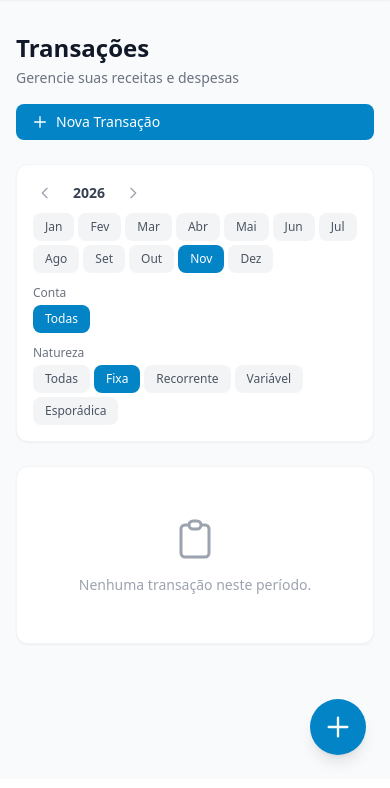
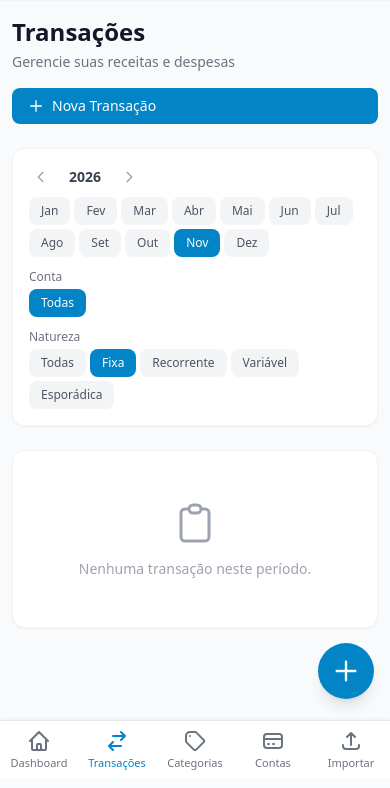
Before and after one commit to willrockoliv/willu, a FastAPI app: page /transacoes/?mes=11&ano=2026&natureza=Fixa in a window 390 px wide. Shown: the part 65-853 px from the top of the page. Before the commit the page ends 831 px from the top, so only its background shows below. Run offline with FastAPI, Linux system fonts and the light colour scheme; data that the repository does not hold is empty; some libraries are stand-ins or nearby versions.

Commit message:
feat: deixa o frontend responsivo para mobile e corrige os testes
Frontend:
- Barra de navegação fixa no rodapé no mobile, com ícones
- Modal de transação abre como painel inferior no mobile
- Botão de nova transação reposicionado acima da barra
- Inputs com fonte de 16px no mobile para evitar zoom do iOS
- Dashboard: filtros em grade, gráfico com menos ticks e valores abreviados (R$ 1,5k)
- Calendário: células menores e saldo diário oculto no mobile
- Tabelas de transações e projeção ocultam colunas secundárias e usam datas curtas
- Formulários de categorias, contas e importação ocupam a largura toda no mobile

Correções:
- config: ignora variáveis extras do .env (DB_USER, DB_PASSWORD etc.)
- testes: fecha o engine aiosqlite no fim da sessão para o pytest não travar ao encerrar

```diff
--- a/app/config.py
+++ b/app/config.py
@@ -1,5 +1,4 @@
-from pydantic_settings import BaseSettings
-from pydantic import ConfigDict
+from pydantic_settings import BaseSettings, SettingsConfigDict
 from functools import lru_cache
 
 
@@ -9,7 +8,8 @@ class Settings(BaseSettings):
     APP_TITLE: str = "Willu - Finanças Pessoais"
     DEBUG: bool = True
 
-    model_config = ConfigDict(env_file=".env")
+    # .env também contém variáveis do docker-compose (DB_USER etc.)
+    model_config = SettingsConfigDict(env_file=".env", extra="ignore")
 
 
 @lru_cache()
--- a/app/templates/base.html
+++ b/app/templates/base.html
@@ -29,6 +29,10 @@
         }
         .dark select option { background-color: rgb(55 65 81); color: rgb(243 244 246); }
         .dark input::placeholder { color: rgb(156 163 175); }
+        /* Evita zoom automático do iOS ao focar inputs com fonte < 16px */
+        @media (max-width: 639px) {
+            input:not([type="hidden"]):not([type="radio"]):not([type="checkbox"]), select, textarea { font-size: 16px !important; }
+        }
     </style>
     <script>
         tailwind.config = {
@@ -45,6 +49,14 @@
     </script>
 </head>
 <body class="h-full bg-gray-50 dark:bg-gray-900 transition-colors" hx-boost="true">
+    {% set root = request.scope.root_path %}
+    {% set nav_items = [
+        (root ~ '/', 'Dashboard', request.url.path.rstrip('/') == root, 'M3 12l2-2m0 0l7-7 7 7M5 10v10a1 1 0 001 1h3m10-11l2 2m-2-2v10a1 1 0 01-1 1h-3m-6 0a1 1 0 001-1v-4a1 1 0 011-1h2a1 1 0 011 1v4a1 1 0 001 1m-6 0h6'),
+        (root ~ '/transacoes/', 'Transações', '/transacoes' in request.url.path, 'M8 7h12m0 0l-4-4m4 4l-4 4m0 6H4m0 0l4 4m-4-4l4-4'),
+        (root ~ '/categorias/', 'Categorias', '/categorias' in request.url.path, 'M7 7h.01M7 3h5c.512 0 1.024.195 1.414.586l7 7a2 2 0 010 2.828l-7 7a2 2 0 01-2.828 0l-7-7A1.994 1.994 0 013 12V7a4 4 0 014-4z'),
+        (root ~ '/contas/', 'Contas', '/contas' in request.url.path, 'M3 10h18M7 15h1m4 0h1m-7 4h12a3 3 0 003-3V8a3 3 0 00-3-3H6a3 3 0 00-3 3v8a3 3 0 003 3z'),
+        (root ~ '/importacao/', 'Importar', '/importacao' in request.url.path, 'M4 16v1a3 3 0 003 3h10a3 3 0 003-3v-1m-4-8l-4-4m0 0L8 8m4-4v12'),
+    ] %}
     <div class="min-h-full">
         <!-- Navbar -->
         <nav class="bg-white dark:bg-gray-800 border-b border-gray-200 dark:border-gray-700 shadow-sm">
@@ -60,21 +72,11 @@
                             <span class="text-xl font-bold text-gray-900 dark:text-white">Willu</span>
                         </a>
                         <div class="hidden sm:ml-8 sm:flex sm:space-x-1">
-                            <a href="{{ request.scope.root_path }}/" class="px-3 py-2 rounded-md text-sm font-medium {% if request.url.path.rstrip('/') == request.scope.root_path %}bg-primary-50 text-primary-700 dark:bg-primary-900/40 dark:text-primary-300{% else %}text-gray-600 dark:text-gray-300 hover:text-gray-900 dark:hover:text-white hover:bg-gray-50 dark:hover:bg-gray-700{% endif %}">
-                                Dashboard
+                            {% for href, label, ativo, _icon in nav_items %}
+                            <a href="{{ href }}" class="px-3 py-2 rounded-md text-sm font-medium {% if ativo %}bg-primary-50 text-primary-700 dark:bg-primary-900/40 dark:text-primary-300{% else %}text-gray-600 dark:text-gray-300 hover:text-gray-900 dark:hover:text-white hover:bg-gray-50 dark:hover:bg-gray-700{% endif %}">
+                                {{ label }}
                             </a>
-                            <a href="{{ request.scope.root_path }}/transacoes/" class="px-3 py-2 rounded-md text-sm font-medium {% if '/transacoes' in request.url.path %}bg-primary-50 text-primary-700 dark:bg-primary-900/40 dark:text-primary-300{% else %}text-gray-600 dark:text-gray-300 hover:text-gray-900 dark:hover:text-white hover:bg-gray-50 dark:hover:bg-gray-700{% endif %}">
-                                Transações
-                            </a>
-                            <a href="{{ request.scope.root_path }}/categorias/" class="px-3 py-2 rounded-md text-sm font-medium {% if '/categorias' in request.url.path %}bg-primary-50 text-primary-700 dark:bg-primary-900/40 dark:text-primary-300{% else %}text-gray-600 dark:text-gray-300 hover:text-gray-900 dark:hover:text-white hover:bg-gray-50 dark:hover:bg-gray-700{% endif %}">
-                                Categorias
-                            </a>
-                            <a href="{{ request.scope.root_path }}/contas/" class="px-3 py-2 rounded-md text-sm font-medium {% if '/contas' in request.url.path %}bg-primary-50 text-primary-700 dark:bg-primary-900/40 dark:text-primary-300{% else %}text-gray-600 dark:text-gray-300 hover:text-gray-900 dark:hover:text-white hover:bg-gray-50 dark:hover:bg-gray-700{% endif %}">
-                                Contas
-                            </a>
-                            <a href="{{ request.scope.root_path }}/importacao/" class="px-3 py-2 rounded-md text-sm font-medium {% if '/importacao' in request.url.path %}bg-primary-50 text-primary-700 dark:bg-primary-900/40 dark:text-primary-300{% else %}text-gray-600 dark:text-gray-300 hover:text-gray-900 dark:hover:text-white hover:bg-gray-50 dark:hover:bg-gray-700{% endif %}">
-                                Importar
-                            </a>
+                            {% endfor %}
                         </div>
                     </div>
                     <!-- Dark mode toggle -->
@@ -94,8 +96,22 @@
             </div>
         </nav>
 
+        <!-- Navegação inferior (mobile) -->
+        <nav class="sm:hidden fixed bottom-0 inset-x-0 z-40 bg-white dark:bg-gray-800 border-t border-gray-200 dark:border-gray-700 shadow-[0_-1px_3px_rgba(0,0,0,0.05)]" style="padding-bottom: env(safe-area-inset-bottom);">
+            <div class="grid grid-cols-5">
+                {% for href, label, ativo, icon in nav_items %}
+                <a href="{{ href }}" class="flex flex-col items-center justify-center gap-0.5 py-2 text-[11px] font-medium {% if ativo %}text-primary-600 dark:text-primary-400{% else %}text-gray-500 dark:text-gray-400{% endif %}">
+                    <svg class="w-6 h-6" fill="none" stroke="currentColor" viewBox="0 0 24 24">
+                        <path stroke-linecap="round" stroke-linejoin="round" stroke-width="2" d="{{ icon }}"/>
+                    </svg>
+                    {{ label }}
+                </a>
+                {% endfor %}
+            </div>
+        </nav>
+
         <!-- Main content -->
-        <main class="max-w-7xl mx-auto px-4 sm:px-6 lg:px-8 py-8">
+        <main class="max-w-7xl mx-auto px-3 sm:px-6 lg:px-8 pt-4 pb-40 sm:py-8">
             {% block content %}{% endblock %}
         </main>
     </div>
@@ -105,7 +121,7 @@
         onclick="document.getElementById('modal-transacao').classList.remove('hidden')"
         hx-get="{{ request.scope.root_path }}/transacoes/form"
         hx-target="#modal-transacao-body"
-        class="fixed bottom-6 right-6 w-14 h-14 bg-primary-600 hover:bg-primary-700 text-white rounded-full shadow-lg flex items-center justify-center transition-all hover:scale-110 z-50"
+        class="fixed bottom-20 right-4 sm:bottom-6 sm:right-6 w-14 h-14 bg-primary-600 hover:bg-primary-700 text-white rounded-full shadow-lg flex items-center justify-center transition-all hover:scale-110 z-50"
         title="Nova Transação"
     >
         <svg class="w-7 h-7" fill="none" stroke="currentColor" viewBox="0 0 24 24">
@@ -115,9 +131,9 @@
 
     <!-- Modal de Transação -->
     <div id="modal-transacao" class="hidden fixed inset-0 z-50 overflow-y-auto">
-        <div class="flex items-center justify-center min-h-screen px-4">
+        <div class="flex items-end sm:items-center justify-center min-h-screen sm:px-4">
             <div class="fixed inset-0 bg-black bg-opacity-40 transition-opacity" onclick="document.getElementById('modal-transacao').classList.add('hidden')"></div>
-            <div class="relative bg-white dark:bg-gray-800 rounded-xl shadow-2xl max-w-lg w-full p-6 z-10">
+            <div class="relative bg-white dark:bg-gray-800 rounded-t-2xl sm:rounded-xl shadow-2xl max-w-lg w-full p-4 sm:p-6 z-10">
                 <div class="flex justify-between items-center mb-4">
                     <h3 class="text-lg font-semibold text-gray-900 dark:text-white">Nova Transação</h3>
                     <button onclick="document.getElementById('modal-transacao').classList.add('hidden')" class="text-gray-400 hover:text-gray-600 dark:hover:text-gray-300">
--- a/app/templates/contas.html
+++ b/app/templates/contas.html
@@ -12,17 +12,17 @@
     <div class="bg-white dark:bg-gray-800 rounded-xl shadow-sm border border-gray-100 dark:border-gray-700 p-5">
         <h2 class="text-sm font-semibold text-gray-700 dark:text-gray-200 mb-3">Nova Conta</h2>
         <form hx-post="{{ request.scope.root_path }}/contas/" hx-target="#contas-lista" hx-swap="innerHTML" class="flex flex-wrap items-end gap-3">
-            <div class="flex-1 min-w-[200px]">
+            <div class="w-full sm:flex-1 sm:min-w-[200px]">
                 <label class="block text-xs font-medium text-gray-500 dark:text-gray-400 mb-1">Nome</label>
                 <input type="text" name="nome" required placeholder="Ex: NuConta, Itaú, Carteira..."
                     class="w-full rounded-lg border-gray-300 shadow-sm focus:ring-primary-500 focus:border-primary-500 text-sm">
             </div>
-            <div class="w-40">
+            <div class="w-full sm:w-40">
                 <label class="block text-xs font-medium text-gray-500 dark:text-gray-400 mb-1">Saldo Inicial (R$)</label>
                 <input type="number" name="saldo_inicial" step="0.01" value="0" placeholder="0,00"
                     class="w-full rounded-lg border-gray-300 shadow-sm focus:ring-primary-500 focus:border-primary-500 text-sm">
             </div>
-            <button type="submit" class="px-4 py-2 bg-primary-600 hover:bg-primary-700 text-white text-sm font-medium rounded-lg transition-colors">
+            <button type="submit" class="w-full sm:w-auto px-4 py-2 bg-primary-600 hover:bg-primary-700 text-white text-sm font-medium rounded-lg transition-colors">
                 Adicionar
             </button>
         </form>
--- a/app/templates/partials/transacoes_lista.html
+++ b/app/templates/partials/transacoes_lista.html
@@ -4,27 +4,32 @@
     <table class="w-full text-sm">
         <thead>
             <tr class="border-b border-gray-200 dark:border-gray-700">
-                <th class="text-left py-3 px-4 font-medium text-gray-500 dark:text-gray-400">Data</th>
-                <th class="text-left py-3 px-4 font-medium text-gray-500 dark:text-gray-400">Descrição</th>
-                <th class="text-left py-3 px-4 font-medium text-gray-500 dark:text-gray-400">Categoria</th>
-                <th class="text-right py-3 px-4 font-medium text-gray-500 dark:text-gray-400">Valor</th>
-                <th class="text-center py-3 px-4 font-medium text-gray-500 dark:text-gray-400">Status</th>
-                <th class="text-center py-3 px-4 font-medium text-gray-500 dark:text-gray-400">Ações</th>
+                <th class="text-left py-3 px-2 sm:px-4 font-medium text-gray-500 dark:text-gray-400">Data</th>
+                <th class="text-left py-3 px-2 sm:px-4 font-medium text-gray-500 dark:text-gray-400">Descrição</th>
+                <th class="hidden md:table-cell text-left py-3 px-4 font-medium text-gray-500 dark:text-gray-400">Categoria</th>
+                <th class="text-right py-3 px-2 sm:px-4 font-medium text-gray-500 dark:text-gray-400">Valor</th>
+                <th class="hidden md:table-cell text-center py-3 px-4 font-medium text-gray-500 dark:text-gray-400">Status</th>
+                <th class="text-center py-3 px-2 sm:px-4 font-medium text-gray-500 dark:text-gray-400"><span class="sr-only sm:not-sr-only">Ações</span></th>
             </tr>
         </thead>
         <tbody>
             {% for t in transacoes %}
             <tr class="border-b border-gray-100 dark:border-gray-700 hover:bg-gray-50 dark:hover:bg-gray-700/50 transition-colors">
-                <td class="py-3 px-4 text-gray-600 dark:text-gray-300">
-                    {{ t.data_vencimento.strftime('%d/%m/%Y') }}
+                <td class="py-3 px-2 sm:px-4 text-gray-600 dark:text-gray-300 whitespace-nowrap">
+                    <span class="sm:hidden">{{ t.data_vencimento.strftime('%d/%m') }}</span>
+                    <span class="hidden sm:inline">{{ t.data_vencimento.strftime('%d/%m/%Y') }}</span>
                 </td>
-                <td class="py-3 px-4">
+                <td class="py-3 px-2 sm:px-4">
                     <span class="font-medium text-gray-800 dark:text-gray-100">{{ t.descricao }}</span>
                     {% if t.descricao_banco %}
-                    <br><span class="text-xs text-gray-400 dark:text-gray-500">{{ t.descricao_banco }}</span>
+                    <br><span class="text-xs text-gray-400 dark:text-gray-500 break-all">{{ t.descricao_banco }}</span>
                     {% endif %}
+                    <div class="md:hidden mt-1 flex flex-wrap items-center gap-1 text-xs">
+                        {% if t.categoria %}<span class="text-gray-500 dark:text-gray-400">{{ t.categoria.nome }}</span>{% endif %}
+                        <span>{% if t.status.value == 'Executada' %}✅{% else %}📋{% endif %}</span>
+                    </div>
                 </td>
-                <td class="py-3 px-4 text-gray-600 dark:text-gray-300">
+                <td class="hidden md:table-cell py-3 px-4 text-gray-600 dark:text-gray-300">
                     {% if t.categoria %}
                         <span class="inline-flex items-center px-2 py-0.5 rounded-full text-xs font-medium
                             {% if t.categoria.natureza.value == 'Fixa' %}bg-blue-100 text-blue-700 dark:bg-blue-900/40 dark:text-blue-300
@@ -36,11 +41,11 @@
                         <span class="text-gray-400 dark:text-gray-500">—</span>
                     {% endif %}
                 </td>
-                <td class="py-3 px-4 text-right font-medium
+                <td class="py-3 px-2 sm:px-4 text-right font-medium whitespace-nowrap
                     {% if t.valor_efetivo >= 0 %}text-accent-600 dark:text-accent-400{% else %}text-red-600 dark:text-red-400{% endif %}">
                     R$ {{ "%.2f" | format(t.valor_efetivo | abs) }}
                 </td>
-                <td class="py-3 px-4 text-center">
+                <td class="hidden md:table-cell py-3 px-4 text-center">
                     {% if t.status.value == 'Executada' %}
                         <span class="inline-flex items-center px-2 py-0.5 rounded-full text-xs font-medium bg-green-100 text-green-700 dark:bg-green-900/40 dark:text-green-300">
                             ✅ Executada
@@ -51,8 +56,8 @@
                         </span>
                     {% endif %}
                 </td>
-                <td class="py-3 px-4 text-center">
-                    <div class="flex items-center justify-center gap-1">
+                <td class="py-3 px-1 sm:px-4 text-center">
+                    <div class="flex flex-col sm:flex-row items-center justify-center gap-1">
                         <button
                             hx-get="{{ request.scope.root_path }}/transacoes/form/{{ t.id }}"
                             hx-target="#modal-transacao-body"
```
Also changed, not shown: app/templates/categorias.html (+6 -6 lines), app/templates/dashboard.html (+28 -15 lines), app/templates/importacao.html (+5 -5 lines), app/templates/partials/calendario.html (+8 -8 lines), app/templates/partials/categorias_lista.html (+8 -8 lines), app/templates/partials/conciliacao_lista.html (+5 -5 lines), app/templates/partials/projecao_lista.html (+18 -11 lines), tests/conftest.py (+9 -0 lines), .prompts/progresso.md.
